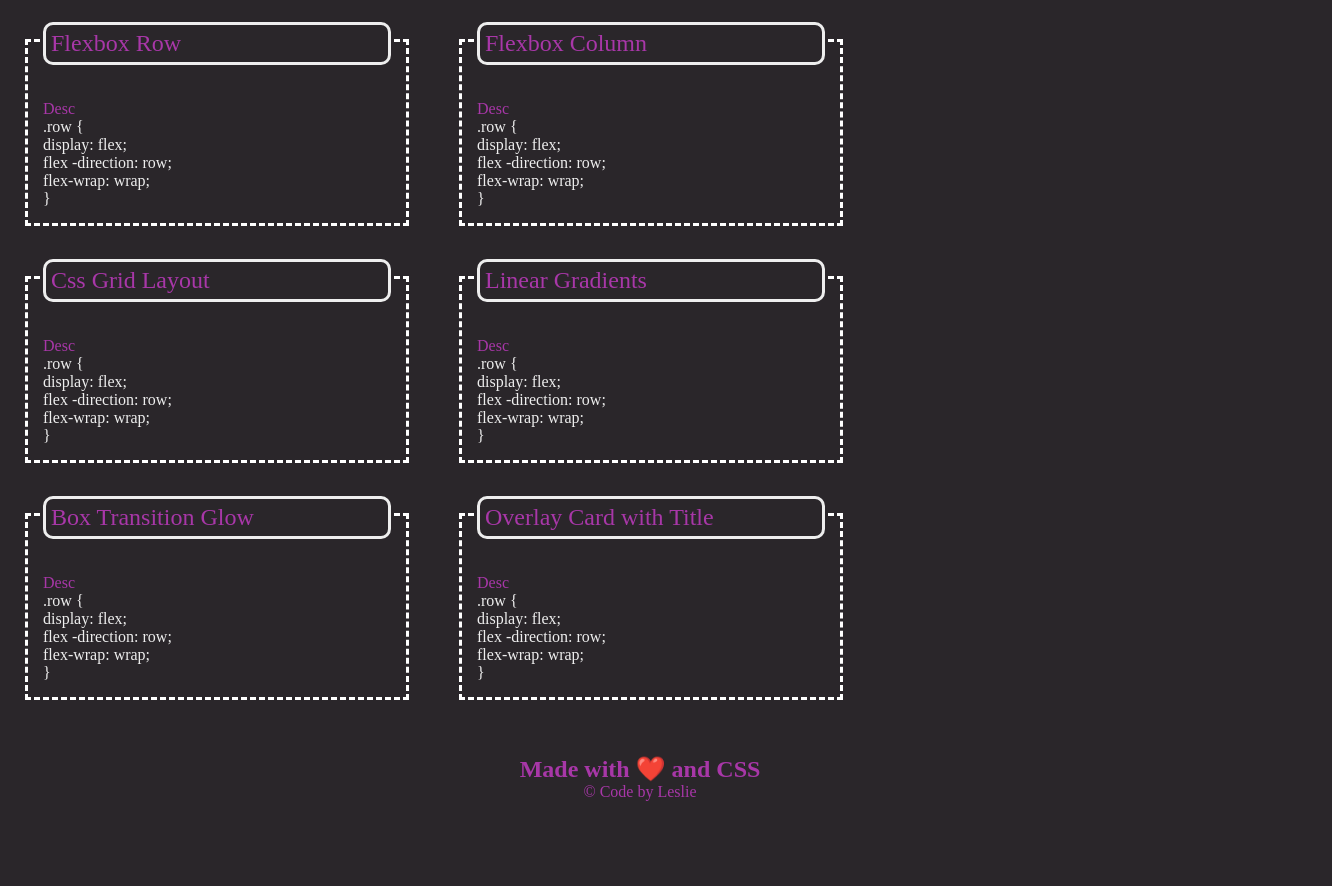
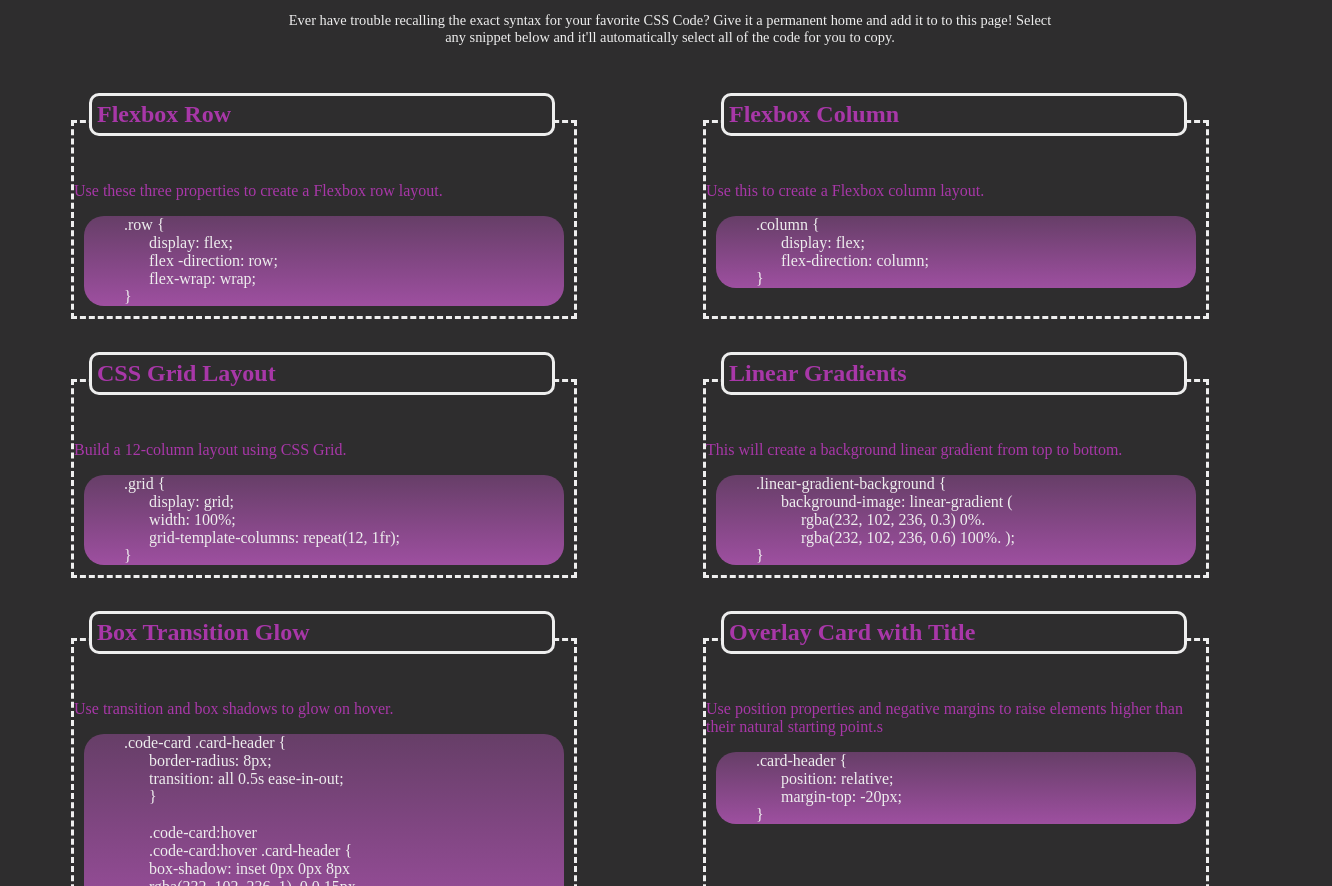
Before and after one commit to lesliefg/challenge-2, a plain HTML site: page index.html in a window 1280 px wide. Shown: the part 127-1013 px from the top of the page, 1332 px wide, since content can reach past the window. Before the commit the page ends 958 px from the top, so only its background shows below. Drawn offline with Linux system fonts and the light colour scheme.

Commit message:
Updates to the CSS and HTML Files

```diff
--- a/assets/style.css
+++ b/assets/style.css
@@ -1,18 +1,16 @@
+/*This is our root colors*/
 :root {
     --pink: rgb(168, 55, 168);
-    --white: #EEEEEE;
+    --light: #EEEEEE;
+    --dark: #2e2d2e;
 }
 
-* {
-    box-sizing: border-box;
-    padding: 0;
-    margin: 0;
-}
-
+/*This is our basic webpage elements*/
 body {
-    font-size: 16px;
-    color: white;
-    background-color: #2A262A;
+    font-size: 16px; /*webpage font size*/
+    font-family: 'Cascadia Code'; /*webpage font*/
+    color: var(--light); /*webpage main color*/
+    background-color: var(--dark);
   }
 
 header {
@@ -29,6 +27,7 @@ header {
 header h1 {
     color: var(--pink);
     font-size: 250%;
+    font-weight: bolder;
 }
 
 header p {
@@ -36,35 +35,65 @@ header p {
     font-size: 90%;
 }
 
-section {
-    border-style: dashed;
-    border-width: 3px;
-    padding: 15px;
-    margin: 25px;
-    float: left;
-    width: 30%
+.container {
+    display: flex;
+    flex-wrap: wrap;
+    justify-content: space-around;
+    align-items: stretch;
+    align-content: center;
+}
+
+.container section {
+    width: 500px;
+    min-height: 100px;
+    max-height: 600px;
+    margin: 30px;
+    border: 3px dashed var(--light);
+    background-color: transparent;
 }
 
 #title {
     position: relative;
-    top: -35px;
+    top: -30px;
+    width: 90%;
+    margin-left: 15px;
     border-style: solid;
-    border-color: #EEEEEE;
+    border-color: var(--light);
     padding: 5px;
     border-radius: 10px;
     font-size: 150%;
+    font-weight: bolder;
     color: var(--pink);
-    background-color: #2A262A;
+    background-color: var(--dark);
     text-align: left;
 }
 
-.box p {
+.box #desc {
     color: var(--pink);
 }
 
-#example {
+.box ul {
+    color: var(--light);
+    margin: 10px;
+    border-radius: 20px;
+    background-image: linear-gradient(
+              rgba(232, 102, 236, 0.3) 0%,
+              rgba(232, 102, 236, 0.6) 100%);
+}
+
+.box li {
+    list-style-type: none;
+}
+
+.box li:nth-child(n+2):nth-last-child(n+2) {
+    margin-left: 25px;
+}
+
+#color {
     color: var(--white);
+    text-indent: 20px;
 }
+
 
 .footer {
     display: block;
@@ -79,14 +108,12 @@ section {
 }
 
 @media screen and (max-width: 992px) {
-    section {
+    .container section {
         width: 40%;
     }
 }
 
 @media screen and (max-width: 768px) {
-    section {
-        width: 80%;
+    .container section {
+        width: 100%;
     }
-
-}
--- a/index.html
+++ b/index.html
@@ -19,78 +19,96 @@
         you to copy.</p>
     </header>
 
+    <container class="container">
+
     <section class="section">
+        <header id="title">Flexbox Row</header>
         <box class="box">
-            <header id="title">Flexbox Row</header>
-            <p>Desc</p>
-            <p id="example">.row { <br>
-              display: flex; <br>
-              flex -direction: row;<br>
-              flex-wrap: wrap;<br>
-            }</p>
+            <p id="desc">Use these three properties to create a Flexbox row layout.</p>
+            <ul>
+                <li>.row {</li>
+                <li>display: flex;</li>
+                <li>flex -direction: row;</li>
+                <li>flex-wrap: wrap;</li>
+                <li>}</li>
+            </ul>
+        </box>
+    </section>
+
+    <section class="section">
+        <header id="title">Flexbox Column</header>
+        <box class="box">
+            <p id="desc">Use this to create a Flexbox column layout.</p>
+            <ul>
+                <li>.column {</li>
+                <li>display: flex;</li>
+                <li>flex-direction: column;</li>
+                <li>}</li>
+            </ul>
         </box>
     </section>
 
     <section class="section">
         <box class="box">
-            <header id="title">Flexbox Column</header>
-            <p>Desc</p>
-            <p id="example">.row { <br>
-              display: flex; <br>
-              flex -direction: row;<br>
-              flex-wrap: wrap;<br>
-            }</p>
-        </box>
-    </section>
-
-    <section class="section">
-        <box class="box">
-            <header id="title">Css Grid Layout</header>
-            <p>Desc</p>
-            <p id="example">.row { <br>
-              display: flex; <br>
-              flex -direction: row;<br>
-              flex-wrap: wrap;<br>
-            }</p>
+            <header id="title">CSS Grid Layout</header>
+            <p id="desc">Build a 12-column layout using CSS Grid.</p>
+            <ul>
+                <li>.grid {</li>
+                <li>display: grid;</li>
+                <li>width: 100%;</li>
+                <li>grid-template-columns: repeat(12, 1fr);</li>
+                <li>}</li>
+            </ul>
         </box>
     </section>
 
     <section class="section">
         <box class="box">
             <header id="title">Linear Gradients</header>
-            <p>Desc</p>
-            <p id="example">.row { <br>
-              display: flex; <br>
-              flex -direction: row;<br>
-              flex-wrap: wrap;<br>
-            }</p>
+            <p id="desc">This will create a background linear gradient from top to bottom.</p>
+            <ul>
+                <li>.linear-gradient-background {</li>
+                <li>background-image: linear-gradient ( </li>
+                <li id="color">rgba(232, 102, 236, 0.3) 0%.</li>
+                <li id="color">rgba(232, 102, 236, 0.6) 100%. );</li>
+                <li>}</li>
+            </ul>
         </box>
     </section>
 
     <section class="section">
         <box class="box">
             <header id="title">Box Transition Glow</header>
-            <p>Desc</p>
-            <p id="example">.row { <br>
-              display: flex; <br>
-              flex -direction: row;<br>
-              flex-wrap: wrap;<br>
-            }</p>
+            <p id="desc">Use transition and box shadows to glow on hover.</p>
+            <ul>
+                <li>.code-card .card-header { </li>
+                <li>border-radius: 8px; </li>
+                <li>transition: all 0.5s ease-in-out;</li>
+                <li>}</li>
+                <br>
+                <li>.code-card:hover</li>
+                <li>.code-card:hover .card-header {</li>
+                <li>box-shadow: inset 0px 0px 8px </li>
+                <li>rgba(232, 102, 236, 1), 0 0 15px</li>
+                <li>rgba(232, 102, 236, 1);</li>
+                <li>}</li>
+            </ul>
         </box>
     </section>
 
     <section class="section">
         <box class="box">
             <header id="title">Overlay Card with Title</header>
-            <p>Desc</p>
-            <p id="example">.row { <br>
-              display: flex; <br>
-              flex -direction: row;<br>
-              flex-wrap: wrap;<br>
-            }</p>
+            <p id="desc">Use position properties and negative margins to raise elements higher than their natural starting point.s</p>
+            <ul>
+                <li>.card-header {</li>
+                <li>position: relative; </li>
+                <li>margin-top: -20px;</li>
+                <li>}</li>
+            </ul>
         </box>
     </section>
-
+</main>
 <!--This is the footer/website credit-->
     <footer class="footer">
         <h2>Made with ❤️️ and CSS</h2>
```
